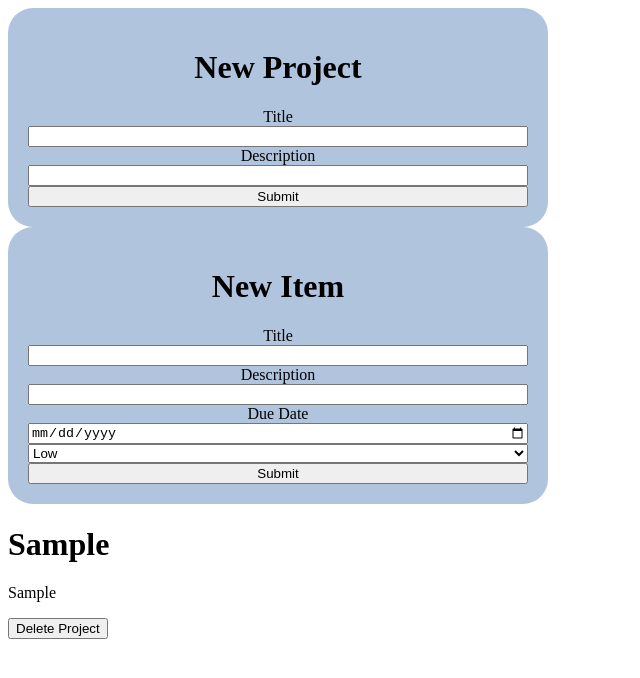
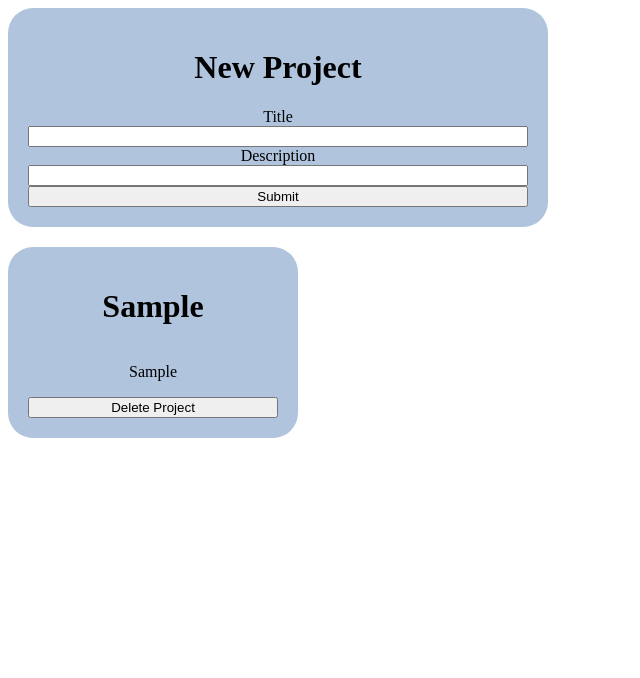
Before and after one commit to alexacosta10/toDoList, a website built with webpack: page src/index.html in a window 1280 px wide. Both pictures are taken after typing "Sample", "Sample" into the empty fields and a click on the button "Submit". Shown: the whole page, without its empty margins (0-640 px from the left). Built offline with nearby package versions, Linux system fonts and the light colour scheme.

Commit message:
Functioning page control, need to add item creation/display for project

```diff
--- a/src/classes.js
+++ b/src/classes.js
@@ -1,69 +1,4 @@
 import { submitProjectButton, submitItemButton, titleInput, descrInput, dueDateInput, priorityInput, projectTitleInput, projectDescrInput, projectsContainer} from "./domStuff.js";
-
-const ToDoApp = (() => {
-  let projects = [];
-  let currentProject = null;
-
-  const displayProjects = () => {
-    projectsContainer.replaceChildren();
-
-    projects.forEach((project) => {
-      const projectContainer = document.createElement('div');
-      projectContainer.className = 'projectContainer';
-
-      const titleElement = document.createElement('h1');
-      const descrElement = document.createElement('p');
-      titleElement.textContent = project.title;
-      descrElement.textContent = project.descr;
-
-      const deleteProjectButton = document.createElement('button');
-      deleteProjectButton.textContent = 'Delete Project';
-      deleteProjectButton.addEventListener('click', () => deleteProject(project));
-
-      projectContainer.appendChild(titleElement);
-      projectContainer.appendChild(descrElement);
-      projectContainer.appendChild(deleteProjectButton);
-      projectsContainer.appendChild(projectContainer);
-    });
-  };
-
-  const createProject = () => {
-    const projectTitle = projectTitleInput.value;
-    const projectDescr = projectDescrInput.value;
-
-    if (projectTitle && projectDescr)
-    {
-      projects.push(new Project(projectTitle, projectDescr));
-      projectTitleInput.value = projectDescrInput.value = '';
-      displayProjects();
-    }
-    else
-    {
-      alert("Please enter a project title and description.");
-    }
-  };
-
-  const deleteProject = (projectToDelete) => {
-    projects = projects.filter(project => project !== projectToDelete);
-    displayProjects();
-  };
-
-  const init = () => {
-    // Attach event listeners to buttons or any DOM-related initializations
-    const createProjectButton = document.getElementById('createProjectButton');
-    createProjectButton.addEventListener('click', createProject);
-
-    displayProjects();
-  };
-
-  return {
-    init,
-    createProject,
-    deleteProject,
-    displayProjects,
-  };
-})();
-
 
 class Project
 {
@@ -73,9 +8,25 @@ class Project
     this.title = title;
     this.descr = descr;
   }
-  createItem()
+  createItem = () =>
   {
-  }
+    const itemTitle = titleInput.value;
+    const itemDescr = descrInput.value;
+    const itemDueDate = dueDateInput.value;
+    const itemPriority = priorityInput.value;
+
+    if (itemTitle && itemDescr && itemDueDate && itemPriority)
+    {
+      this.items.push(new ToDoItem(itemTitle, itemDescr, itemDueDate, itemPriority));
+      titleInput.value = descrInput.value = itemDueDate.value = itemPriority.value = null;
+      this.displayItemsInProject();
+    }
+    else
+    {
+      alert("Please enter item's title, description, due date, & priority.");
+    }
+  };
+
   deleteItem()
   {
   }
@@ -95,6 +46,4 @@ class ToDoItem
   }
 }
 
-
-
-export { ToDoApp, Project, ToDoItem }
+export { Project, ToDoItem }
--- a/src/domStuff.js
+++ b/src/domStuff.js
@@ -2,6 +2,8 @@ import { ToDoApp, Project, ToDoItem } from "./classes";
 
 export const pageContainer = document.getElementById('container');
 export const projectsContainer = document.getElementById('projects');
+export const projectForm = document.getElementById('createsProject');
+export const itemForm = document.getElementById('createsItem');
 
 export const projectTitleInput = document.getElementById('projectTitle');
 export const projectDescrInput = document.getElementById('projectDescr');
@@ -12,3 +14,4 @@ export const descrInput = document.getElementById('descr');
 export const dueDateInput = document.getElementById('dueDate');
 export const priorityInput = document.getElementById('priority');
 export const submitItemButton = document.getElementById('submitItem');
+export const backToProjectsButton = document.createElement('button');
--- a/src/index.js
+++ b/src/index.js
@@ -1,7 +1,118 @@
-import { ToDoApp, Project, ToDoItem } from "./classes.js";
+import { Project, ToDoItem } from "./classes.js";
 import "./styles.css";
-import { submitProjectButton, submitItemButton, titleInput, descrInput, dueDateInput, priorityInput, projectTitleInput, projectDescrInput, projectsContainer} from "./domStuff.js";
+import { submitProjectButton, submitItemButton, titleInput, descrInput, dueDateInput, priorityInput, projectTitleInput, projectDescrInput, projectsContainer, pageContainer, backToHomeButton, itemForm, backToProjectsButton, projectForm} from "./domStuff.js";
+
+const ToDoApp = (() =>
+{
+  let projects = [];
+
+  const createProject = () =>
+  {
+    const projectTitle = projectTitleInput.value;
+    const projectDescr = projectDescrInput.value;
+
+    if (projectTitle && projectDescr)
+    {
+      projects.push(new Project(projectTitle, projectDescr));
+      projectTitleInput.value = projectDescrInput.value = '';
+      displayProjects();
+    }
+    else
+    {
+      alert("Please enter a project title and description.");
+    }
+  };
+
+  const deleteProject = (projectToDelete) =>
+  {
+    projects = projects.filter(project => project !== projectToDelete);
+    displayProjects();
+  };
+
+  const displayClickedProject = (projectToDisplay) =>
+  {
+    pageContainer.replaceChildren();
+    pageContainer.appendChild(itemForm);
+    backToProjectsButton.textContent = 'Home';
+    pageContainer.appendChild(backToProjectsButton);
+    backToProjectsButton.addEventListener('click', () =>
+    {
+      pageContainer.replaceChildren();
+      pageContainer.appendChild(projectForm);
+      pageContainer.appendChild(projectsContainer);
+      displayProjects();
+    })
+
+    // projectToDisplay.forEach((item) =>
+    // {
+    //   const itemContainer = document.createElement('div');
+    //   itemContainer.className = 'itemContainer';
+
+    //   const titleElement = document.createElement('h1');
+    //   const dueDateElemnt = document.createElement('h2');
+    //   const descrElement = document.createElement('p');
+    //   '
+    //   titleElement.textContent = item.title;
+    //   descrElement.textContent = item.descr;
+
+    //   const deleteItemButton = document.createElement('button');
+    //   deleteProjectButton.textContent = 'Delete Project';
+    //   deleteProjectButton.addEventListener('click', () => deleteProject(project));
+
+    //   itemContainer.appendChild(titleElement);
+    //   itemContainer.appendChild(descrElement);
+    //   itemContainer.appendChild(projectContainer);
+    //   itemContainer.appendChild(projectContainer);
+    //   itemContainer.appendChild(deleteItemButton);
+    // });
+  }
+
+  //Creates and Displays HTML Content for each 'Project' class in 'projects'
+  const displayProjects = () =>
+  {
+    projectsContainer.replaceChildren();
+
+    projects.forEach((project) =>
+    {
+      const projectContainer = document.createElement('div');
+      projectContainer.className = 'projectContainer';
+
+      const titleElement = document.createElement('h1');
+      titleElement.addEventListener('click', () => displayClickedProject(project));
+
+      const descrElement = document.createElement('p');
+      titleElement.textContent = project.title;
+      descrElement.textContent = project.descr;
+
+      const deleteProjectButton = document.createElement('button');
+      deleteProjectButton.textContent = 'Delete Project';
+      deleteProjectButton.addEventListener('click', () => deleteProject(project));
+
+      projectContainer.appendChild(titleElement);
+      projectContainer.appendChild(descrElement);
+      projectContainer.appendChild(deleteProjectButton);
+      projectsContainer.appendChild(projectContainer);
+    });
+  };
+
+  const init = () =>
+  {
+    // Attach event listeners to buttons or any DOM-related initializations
+    const createProjectButton = document.getElementById('createProjectButton');
+    createProjectButton.addEventListener('click', createProject);
+    displayProjects();
+  };
+
+  return {
+    init,
+    createProject,
+    deleteProject,
+    displayProjects,
+    displayClickedProject
+  }
+})();
 
 document.addEventListener("DOMContentLoaded", () => {
+  pageContainer.removeChild(itemForm);
   ToDoApp.init();
 });
--- a/src/styles.css
+++ b/src/styles.css
@@ -1,3 +1,8 @@
+#container
+{
+  display: grid;
+  gap: 20px;
+}
 #createsItem
 {
   display: grid;
@@ -21,3 +26,16 @@
   background-color: lightsteelblue;
   border-radius: 25px;
 }
+.projectContainer
+{
+  display: grid;
+  width: 250px;
+  padding: 20px;
+  text-align: center;
+  background-color: lightsteelblue;
+  border-radius: 25px;
+}
+.projectContainer > h1:hover
+{
+  text-decoration: underline;
+}
```
